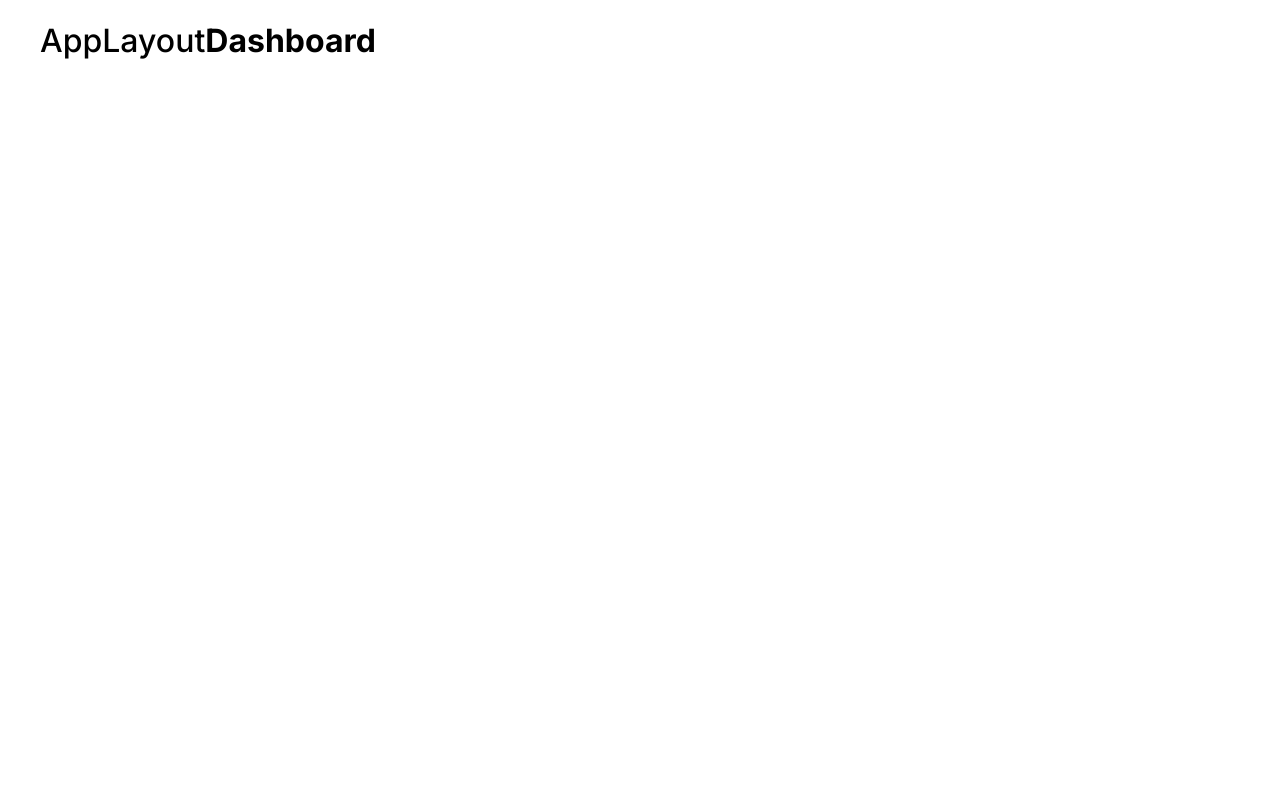
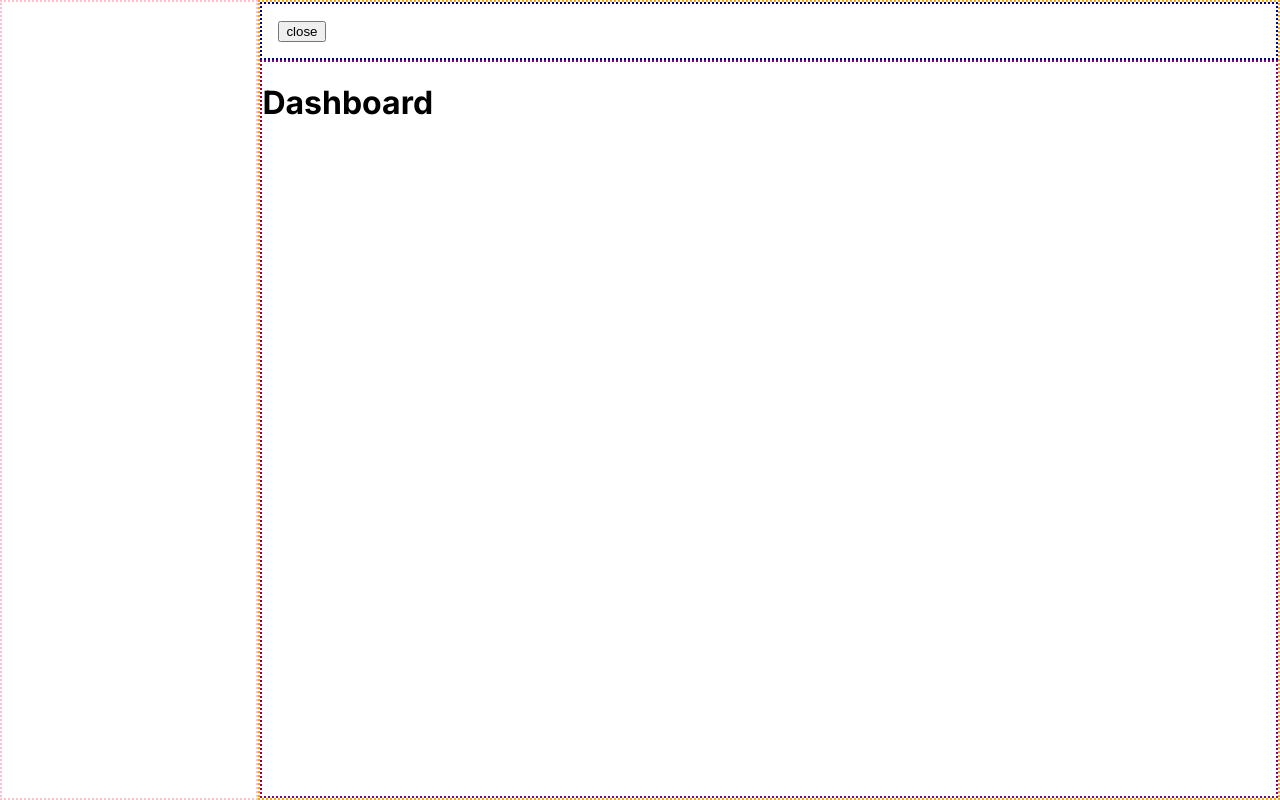
Before and after one commit to CharlesCarMichaelLutz/Spend_Aware, a React (Vite) app in the folder client/: page /dashboard in a window 1280 px wide. Built offline with nearby package versions, Linux system fonts and the light colour scheme.

Commit message:
implemented html and css for Applayout

```diff
--- a/client/src/layouts/AppLayout.tsx
+++ b/client/src/layouts/AppLayout.tsx
@@ -1,13 +1,23 @@
 import { Outlet } from "react-router"
+import {useState} from "react";
 
 export function AppLayout() {
+    const [isCollapsed, setIsCollapsed] = useState<boolean>(false)
+
+    function toggleSidebar() {
+        setIsCollapsed(!isCollapsed)
+    }
+
     return (
         <>
-            <div className="container">
-                <h1 className="text-medium">AppLayout</h1>
-                {/* title bar
-                aside with navigation */}
-                <Outlet />
+            <div className="app-layout-container">
+                <aside className={`sidebar ${isCollapsed ? "collapsed" : ""}`}></aside>
+                <div className="right-panel">
+                    <header><button onClick={toggleSidebar} className="toggle-btn">{isCollapsed ? "open" : "close"}</button></header>
+                    <main>
+                        <Outlet />
+                    </main>
+                </div>
             </div>
         </>
     )
--- a/client/src/pages/Landing.tsx
+++ b/client/src/pages/Landing.tsx
@@ -2,10 +2,10 @@ import { LandingModal } from "./LandingModal"
 import {useEffect, useState} from "react";
 
 export function Landing() {
-    const [isLandingModalOpen, setIsLandingModalOpen] = useState(false)
+    const [isLandingModalOpen, setIsLandingModalOpen] = useState<boolean>(false)
     return (
         <>
-            <div className="container">
+            <div className="landing-container">
                 <div className="landing-left">
                     <section className="welcome">
                          <img height={200} width={300} className="logo-image"/>
--- a/client/src/styles.css
+++ b/client/src/styles.css
@@ -7,6 +7,8 @@
 body {
     margin: 0;
     font-family: 'Inter', system-ui, sans-serif;
+    /*height: 100vh;*/
+    /*overflow: hidden;*/
 }
 
 .container {
@@ -38,6 +40,14 @@ body {
 }
 
 /* Landing */
+
+.landing-container {
+  max-width: 1200px;
+  margin: 0 auto;
+  padding: 0 2rem;
+  margin-bottom: 2rem;
+  display: flex;
+}
 
 .landing-left {
   border: 2px dashed darkblue;
@@ -140,6 +150,7 @@ body {
   border-top-left-radius: 0.25rem;
   border-bottom-left-radius: 0.25rem;
 }
+
 .btn-group label:last-of-type {
   border-top-right-radius: 0.25rem;
   border-bottom-right-radius: 0.25rem;
@@ -166,3 +177,52 @@ body {
   inset: 0;
   background: rgba(0, 0, 0, 0.1);
 }
+
+/* AppLayout */
+
+.app-layout-container {
+  margin: 0;
+  height: 100vh;
+  /*width: 100vw;*/
+  display: flex;
+  flex-direction: row;
+  overflow: hidden;
+}
+
+.sidebar {
+  border: 2px dotted pink;
+  flex: 2;
+  /*width: 250px;*/
+  /*display: flex;*/
+  /*flex-direction: column;*/
+  overflow: hidden;
+  white-space: nowrap;
+  transition: flex 0.3s ease-in-out;
+  min-width: 0;
+}
+
+.sidebar.collapsed {
+  /*width: 0;*/
+  flex: 0;
+}
+
+.right-panel {
+  border: 2px dotted orange;
+  flex: 8;
+  /*width: 100%;*/
+  display: flex;
+  flex-direction: column;
+  overflow: hidden;
+}
+
+header {
+  border: 2px dotted darkblue;
+  padding: 1rem;
+  gap: 1rem;
+}
+
+main {
+  border: 2px dotted purple;
+  flex: 1;
+  overflow-y: auto;
+}
```
Lines whose indentation alone changed are shown as unchanged.
